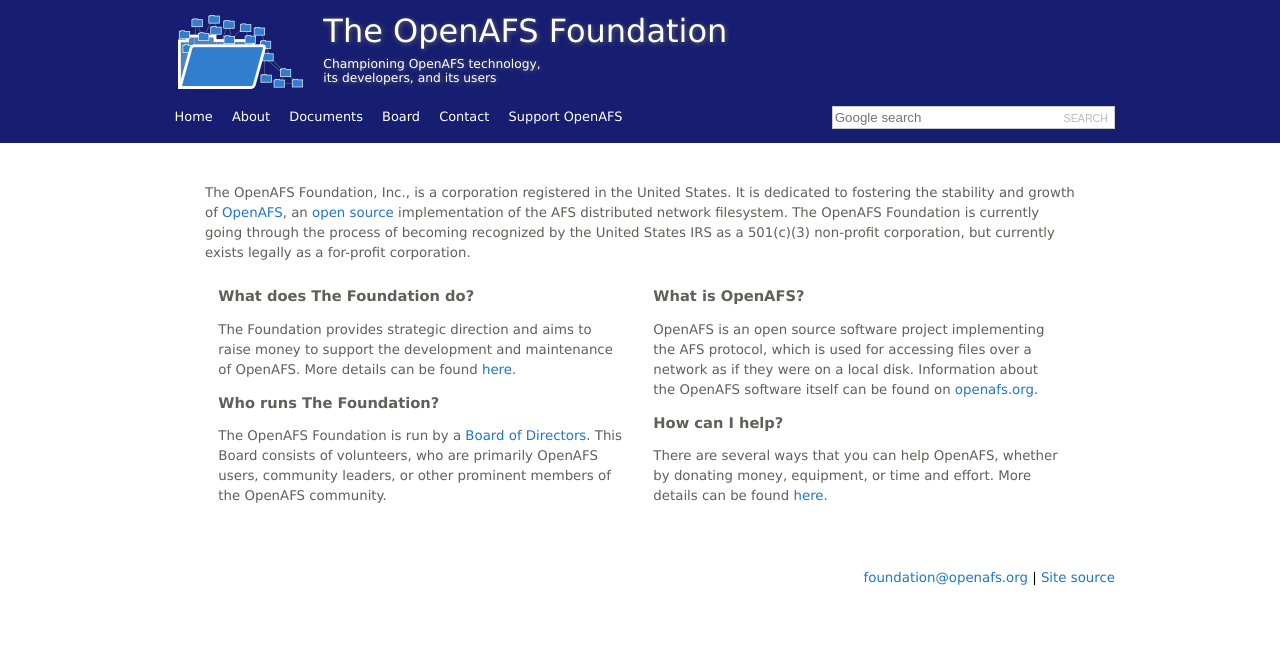
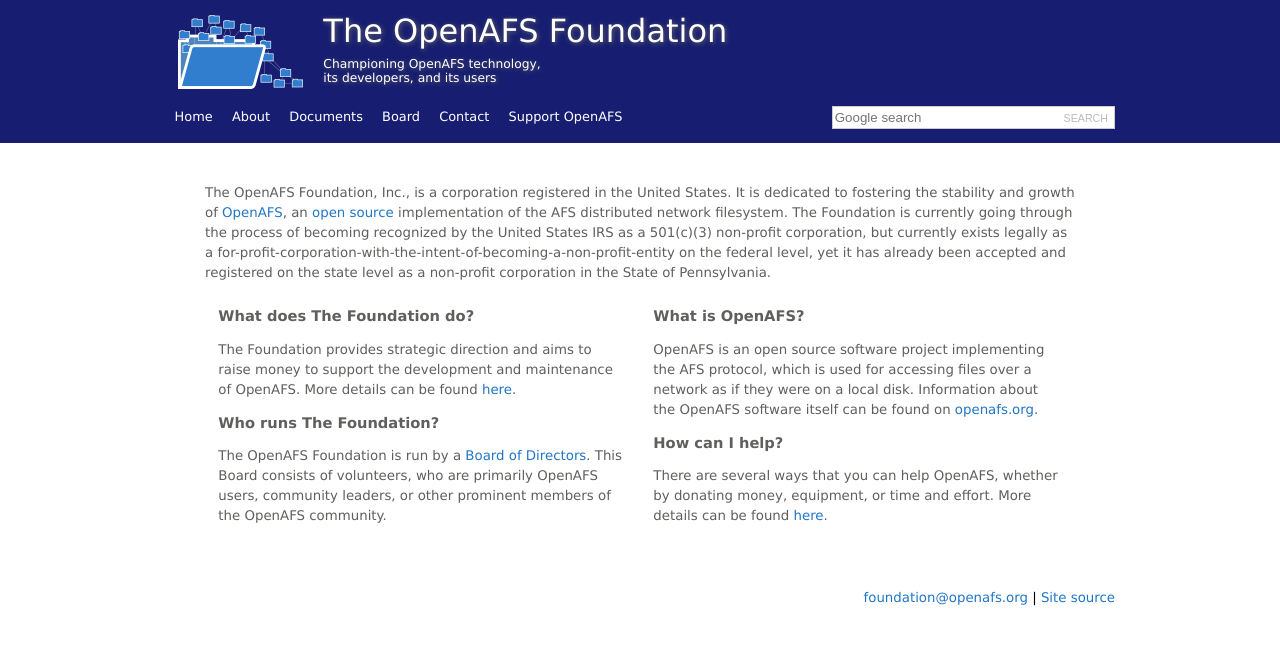
Before and after one commit to openafsfoundation/openafsfoundation.org, a Jekyll site: the page built from index.md, in a window 1280 px wide. Shown: the top 645 px of the page. Built offline with Jekyll 4.4.1, drawn with Linux system fonts in a browser that asks for light colours.

Commit message:
Content edit: status on state vs federal levels
Re-wrote explanation of current tax status in first paragraph.

```diff
--- a/index.md
+++ b/index.md
@@ -5,9 +5,9 @@
 The OpenAFS Foundation, Inc., is a corporation registered in the United States.  It is dedicated to fostering
 the stability and growth of [OpenAFS](http://www.openafs.org/), an [open
 source](http://opensource.org/) implementation of the AFS distributed network
-filesystem. The OpenAFS Foundation is currently going through the process of
+filesystem. The Foundation is currently going through the process of
 becoming recognized by the United States IRS as a 501(c)(3) non-profit
-corporation, but currently exists legally as a for-profit corporation.
+corporation, but currently exists legally as a for-profit-corporation-with-the-intent-of-becoming-a-non-profit-entity on the federal level, yet it has already been accepted and registered on the state level as a non-profit corporation in the State of Pennsylvania.
 
 <div class="index-container">
   <div class="index-box">
```
